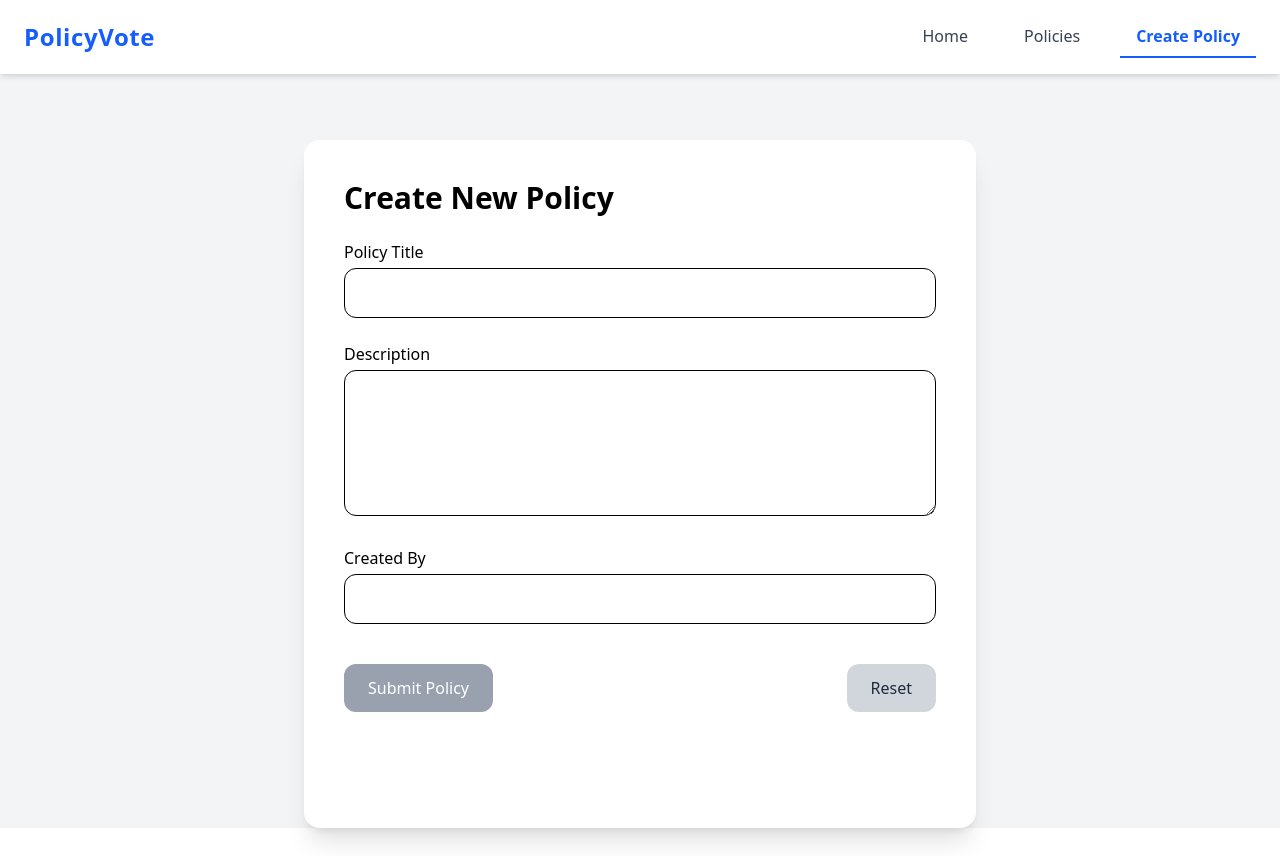
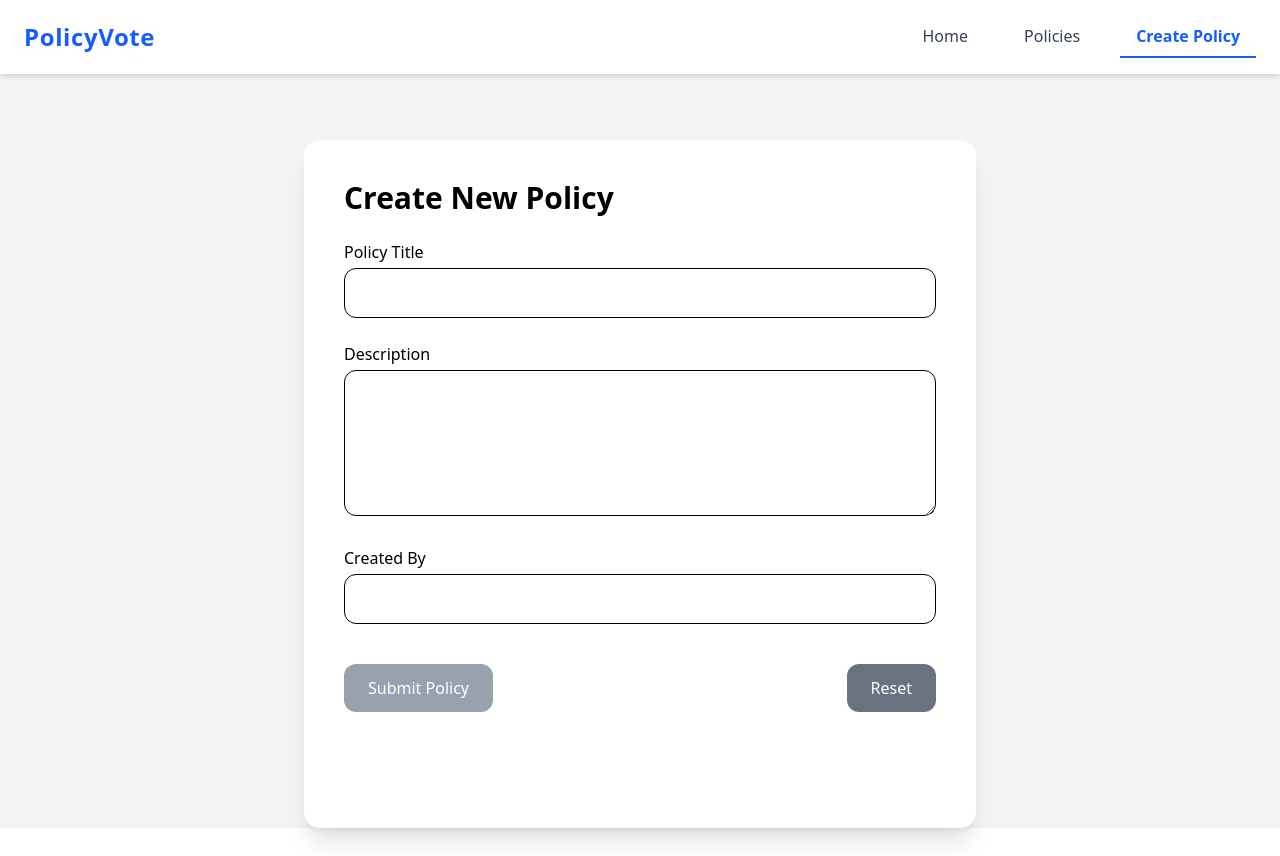
Before and after one commit to Snyder-F8/sayso-voting, a React (Vite) app: page /create in a window 1280 px wide. Built offline with nearby package versions, Linux system fonts and the light colour scheme.

Commit message:
Changes in Create Policy

```diff
--- a/src/pages/CreatePolicy.jsx
+++ b/src/pages/CreatePolicy.jsx
@@ -120,7 +120,7 @@ export default function CreatePolicy() {
             <button
               type="button"
               onClick={handleReset}
-              className="bg-gray-300 text-gray-800 py-3 px-6 rounded-xl hover:bg-gray-400 transition"
+              className="bg-gray-500 text-white py-3 px-6 rounded-xl font-medium hover:bg-gray-600 transition"
             >
               Reset
             </button>
```
